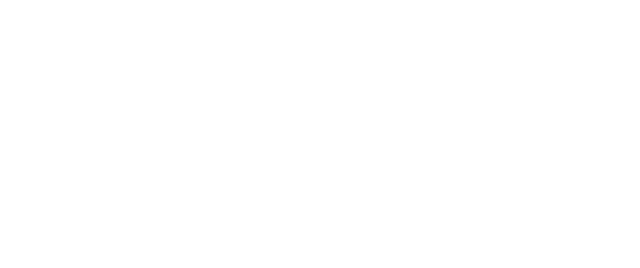
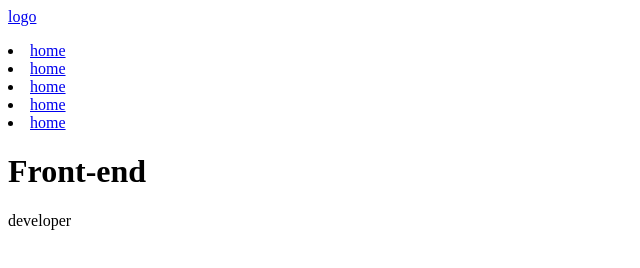
Before and after one commit to abdullo6770/git, a plain HTML site: page index.html in a window 1280 px wide. Shown: the whole page, without its empty margins (0-640 px from the left). Drawn offline with Linux system fonts and the light colour scheme.

Commit message:
add header html

```diff
--- a/index.html
+++ b/index.html
@@ -7,6 +7,22 @@
     <title>Document</title>
 </head>
 <body>
-
+    <div class="header header">
+        <nav class="header__nav">
+            <a href="#!" class="header__logo">logo</a>
+            <ul class="header__list"></ul>
+            <li class="header__list"><a href="#!" class="header__link">home</a></li>
+            <li class="header__list"><a href="#!" class="header__link">home</a></li>
+            <li class="header__list"><a href="#!" class="header__link">home</a></li>
+            <li class="header__list"><a href="#!" class="header__link">home</a></li>
+            <li class="header__list"><a href="#!" class="header__link">home</a></li>
+        </nav>
+        <div class="header__content">
+            <div class="container">
+                <h1 class="header__title">Front-end</h1>
+                <p class="header__txt">developer</p>
+            </div>
+        </div>
+    </div>
 </body>
 </html>
```
